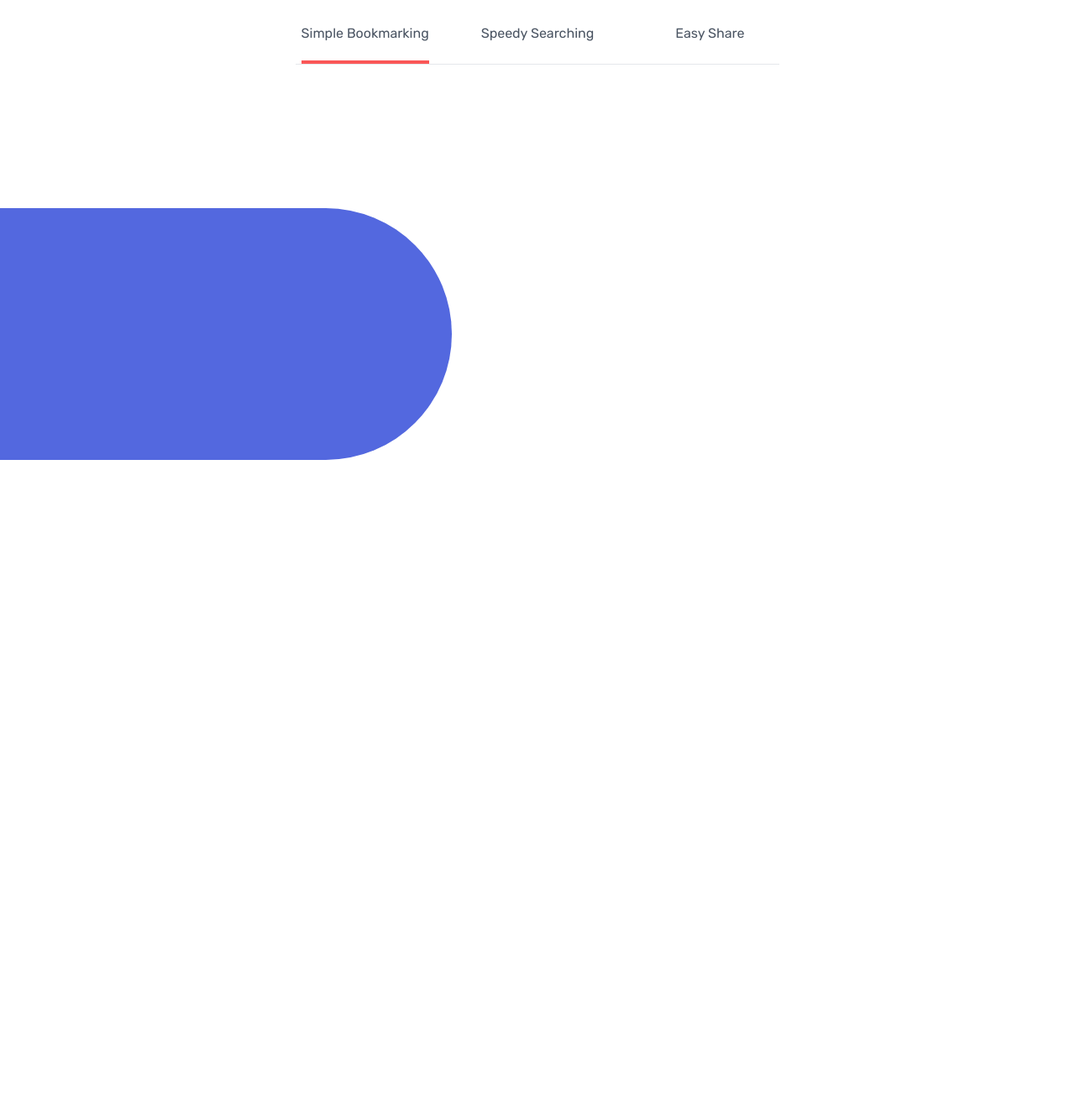
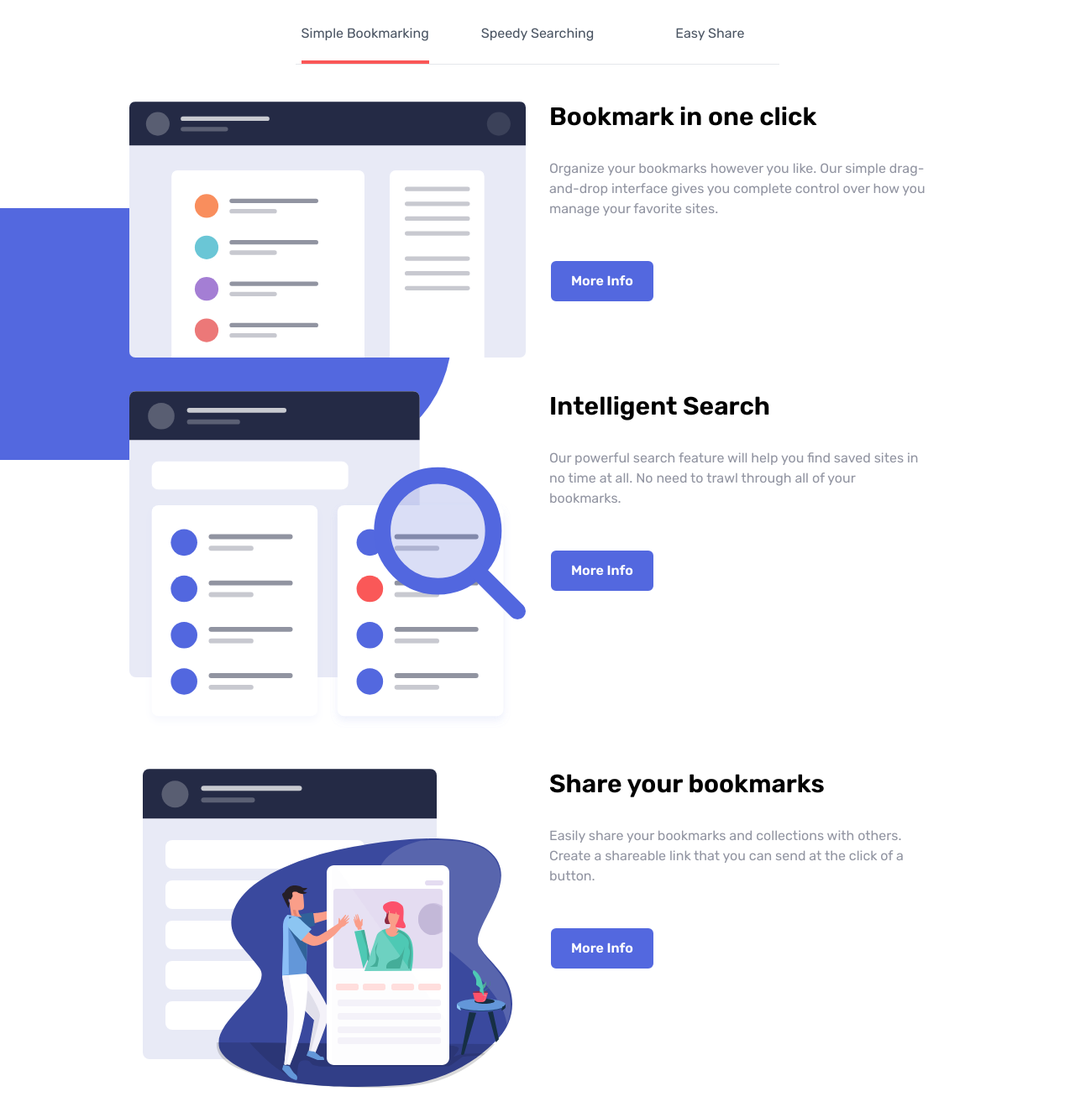
Before and after one commit to jensuki/Bookmark-Project, a website: page index.html in a window 1280 px wide. Shown: the part 940-2259 px from the top of the page at 84% size. Before the commit the page ends 1488 px from the top, so only its background shows below. Drawn offline with Linux system fonts and the light colour scheme.

Commit message:
add all panels for now which will be toggled

```diff
--- a/index.html
+++ b/index.html
@@ -105,10 +105,77 @@
             </div>
 
             <!-- panels -->
-             <section id="panels" class="container mx-auto">
-                <!-- panel -->
-                 <div class="flex flex-col py-5 md:flex-row md:space-x-7 panel panel-1"></div>
-             </section>
+            <section id="panels" class="container mx-auto">
+
+                <!-- panel 1 -->
+                <div class="flex flex-col py-5 md:flex-row md:space-x-7 panel panel-1">
+                    <!-- panel image -->
+                    <div class="flex justify-center md:w-1/2">
+                        <img src="images/illustration-features-tab-1.svg" alt="" class="relative z-10">
+                    </div>
+                    <!-- panel text -->
+                    <div class="flex flex-col space-y-8 md:w-1/2">
+                        <h3 class="mt-32 text-3xl font-semibold text-center md:mt-0 md:text-left">
+                            Bookmark in one click
+                        </h3>
+                        <p class="max-w-md text-center text-grayishBlue md:text-left">
+                            Organize your bookmarks however you like. Our simple drag-and-drop interface gives you
+                            complete control over how you manage your favorite sites.
+                        </p>
+                        <div class="mx-auto md:mx-0">
+                            <a href="#"
+                                class="px-6 py-3 mt-4 font-semibold text-white border-2 border-white rounded-lg md:inline-flex bg-softBlue hover:bg-white hover:text-softBlue hover:border-softBlue hover:border-2">More
+                                Info</a>
+                        </div>
+                    </div>
+                </div>
+
+                <!-- panel 2 -->
+                <div class="flex flex-col py-5 md:flex-row md:space-x-7 panel panel-1">
+                    <!-- panel image -->
+                    <div class="flex justify-center md:w-1/2">
+                        <img src="images/illustration-features-tab-2.svg" alt="" class="relative z-10">
+                    </div>
+                    <!-- panel text -->
+                    <div class="flex flex-col space-y-8 md:w-1/2">
+                        <h3 class="mt-14 text-3xl font-semibold text-center md:mt-0 md:text-left">
+                            Intelligent Search
+                        </h3>
+                        <p class="max-w-md text-center text-grayishBlue md:text-left">
+                            Our powerful search feature will help you find saved sites in no time at all. No need to
+                            trawl through all of your bookmarks.
+                        </p>
+                        <div class="mx-auto md:mx-0">
+                            <a href="#"
+                                class="px-6 py-3 mt-4 font-semibold text-white border-2 border-white rounded-lg md:inline-flex bg-softBlue hover:bg-white hover:text-softBlue hover:border-softBlue hover:border-2">More
+                                Info</a>
+                        </div>
+                    </div>
+                </div>
+
+                <!-- panel 3 -->
+                <div class="flex flex-col py-5 md:flex-row md:space-x-7 panel panel-1">
+                    <!-- panel image -->
+                    <div class="flex justify-center md:w-1/2">
+                        <img src="images/illustration-features-tab-3.svg" alt="" class="relative z-10">
+                    </div>
+                    <!-- panel text -->
+                    <div class="flex flex-col space-y-8 md:w-1/2">
+                        <h3 class="mt-14 text-3xl font-semibold text-center md:mt-0 md:text-left">
+                            Share your bookmarks
+                        </h3>
+                        <p class="max-w-md text-center text-grayishBlue md:text-left">
+                            Easily share your bookmarks and collections with others. Create a shareable link that you
+                            can send at the click of a button.
+                        </p>
+                        <div class="mx-auto md:mx-0">
+                            <a href="#"
+                                class="px-6 py-3 mt-4 font-semibold text-white border-2 border-white rounded-lg md:inline-flex bg-softBlue hover:bg-white hover:text-softBlue hover:border-softBlue hover:border-2">More
+                                Info</a>
+                        </div>
+                    </div>
+                </div>
+            </section>
         </div>
     </section>
 
```
Also changed, not shown: css/style.css.
